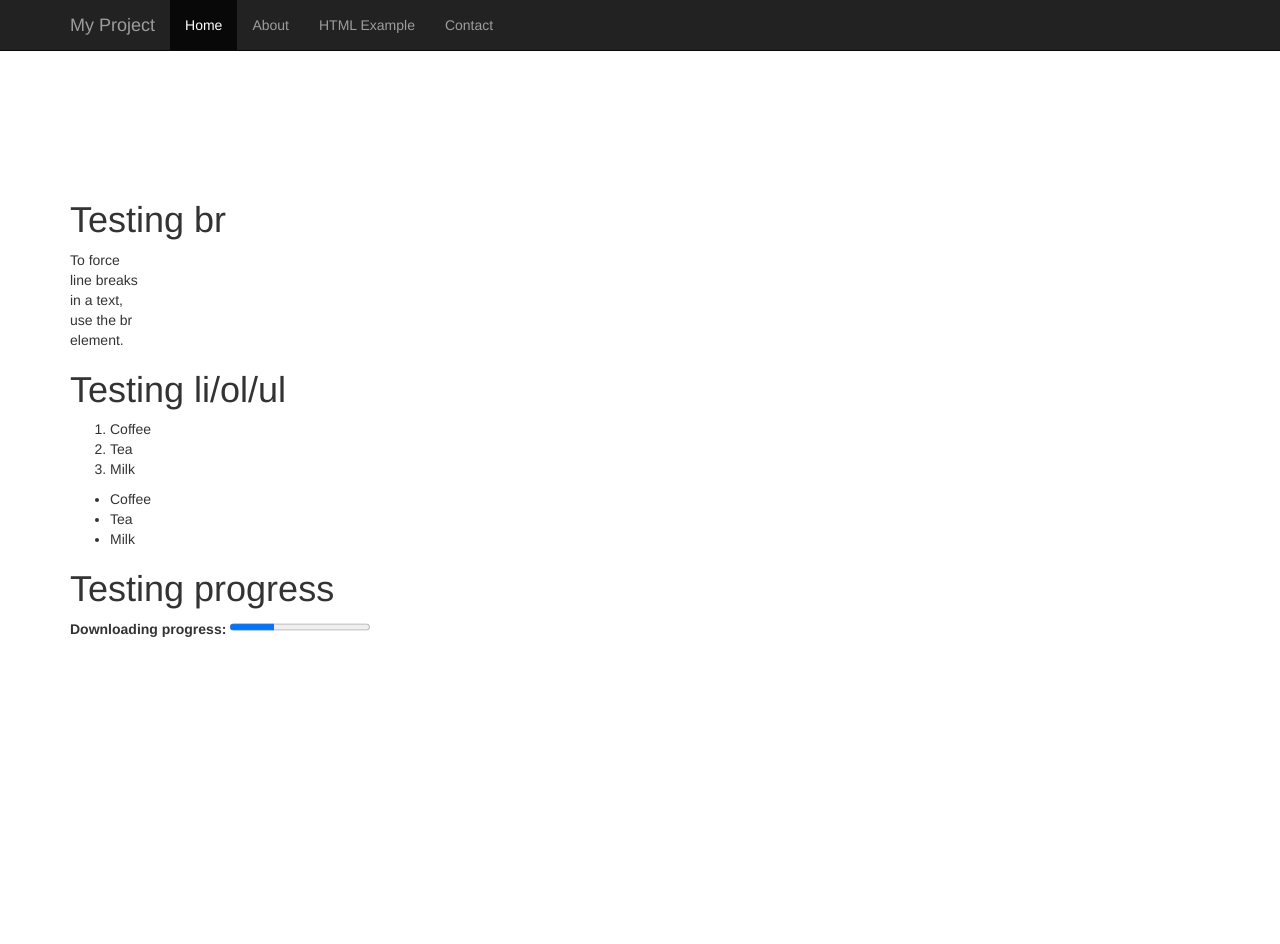
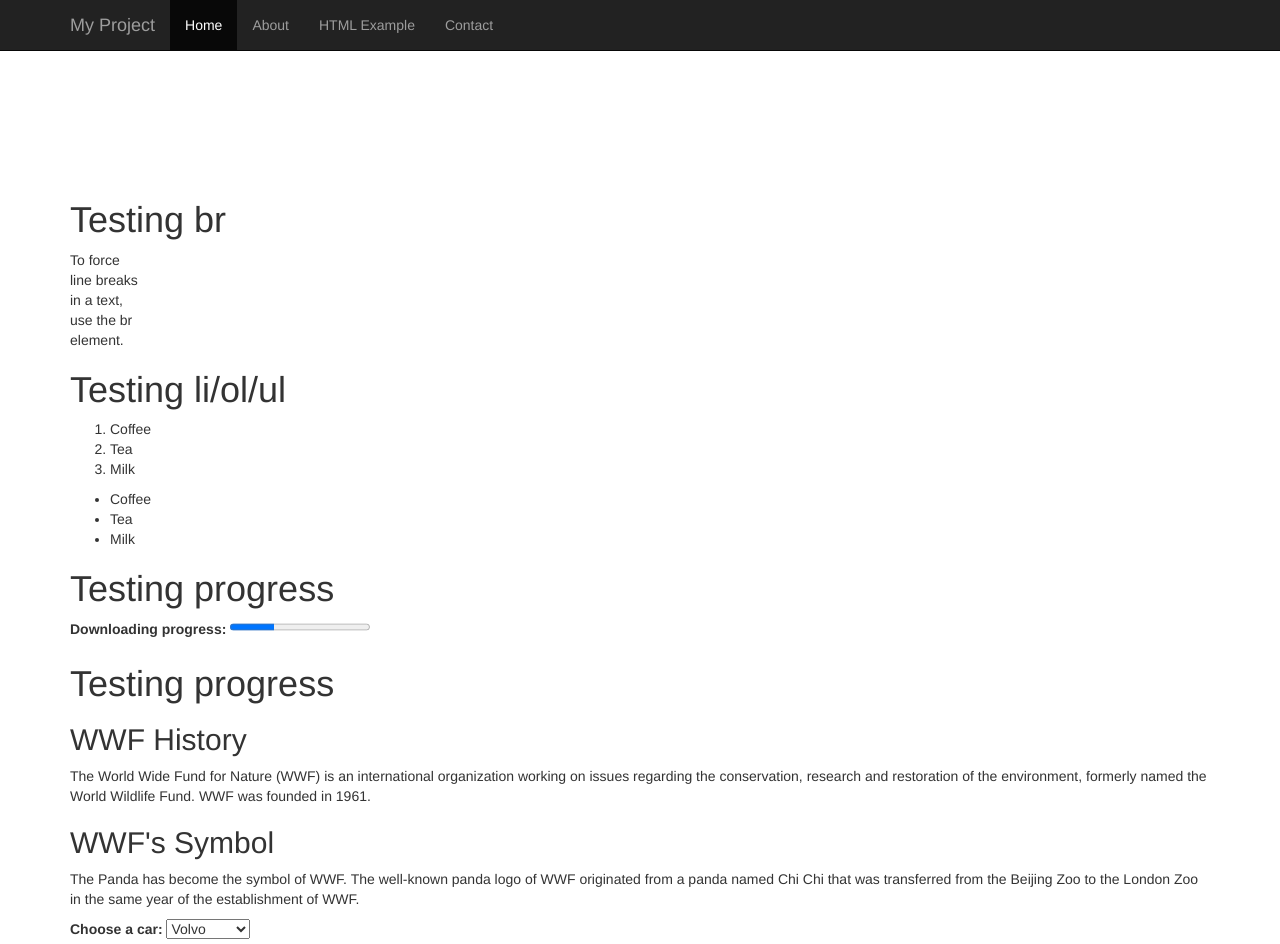
Before and after one commit to ronypk/bootstrap-project, a plain HTML site: page htmlexm.html in a window 1280 px wide. Before the commit the page ends 800 px from the top, so only its background shows below. Drawn offline with nearby package versions, Linux system fonts and the light colour scheme.

Commit message:
add span br etc

```diff
--- a/htmlexm.html
+++ b/htmlexm.html
@@ -43,9 +43,28 @@
   <li>Tea</li>
   <li>Milk</li>
 </ul>
-    <h1>Testing progress</h1>
-    <label for="file">Downloading progress:</label>
+<h1>Testing progress</h1>
+<label for="file">Downloading progress:</label>
 <progress id="file" value="32" max="100"> 32% </progress>
+<h1>Testing progress</h1>
+<section>
+<h2>WWF History</h2>
+<p>The World Wide Fund for Nature (WWF) is an international organization working on issues regarding the conservation, research and restoration of the environment, formerly named the World Wildlife Fund. WWF was founded in 1961.</p>
+</section>
+
+<section>
+<h2>WWF's Symbol</h2>
+<p>The Panda has become the symbol of WWF. The well-known panda logo of WWF originated from a panda named Chi Chi that was transferred from the Beijing Zoo to the London Zoo in the same year of the establishment of WWF.</p>
+</section>
+
+<label for="cars">Choose a car:</label>
+
+<select name="cars" id="cars">
+  <option value="volvo">Volvo</option>
+  <option value="saab">Saab</option>
+  <option value="mercedes">Mercedes</option>
+  <option value="audi">Audi</option>
+</select>
 
   <script src="https://ajax.googleapis.com/ajax/libs/jquery/1.12.4/jquery.min.js"></script>
   <script src="https://maxcdn.bootstrapcdn.com/bootstrap/3.3.7/js/bootstrap.min.js"></script>
```
Also changed, not shown: about.html (+5 -0 lines).
